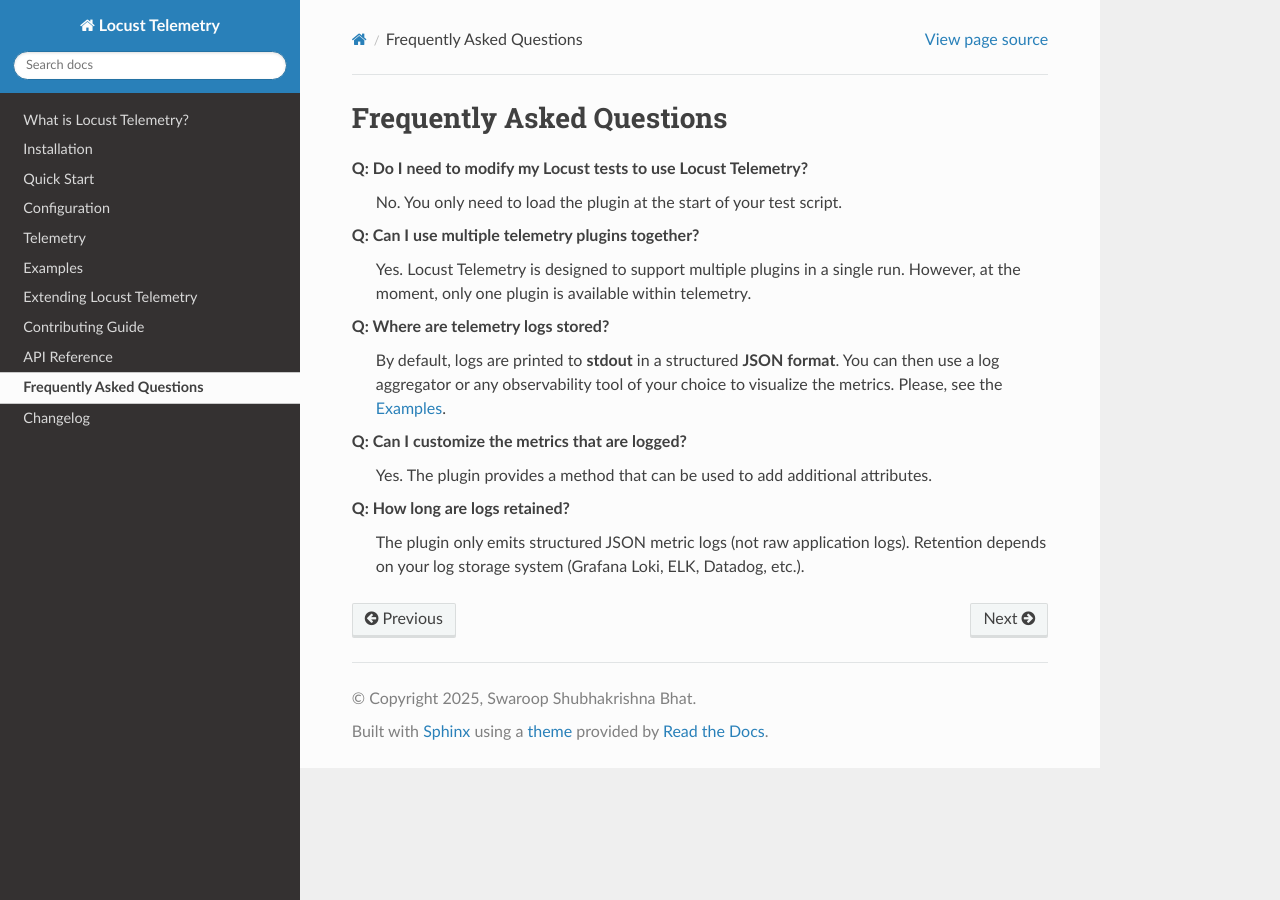
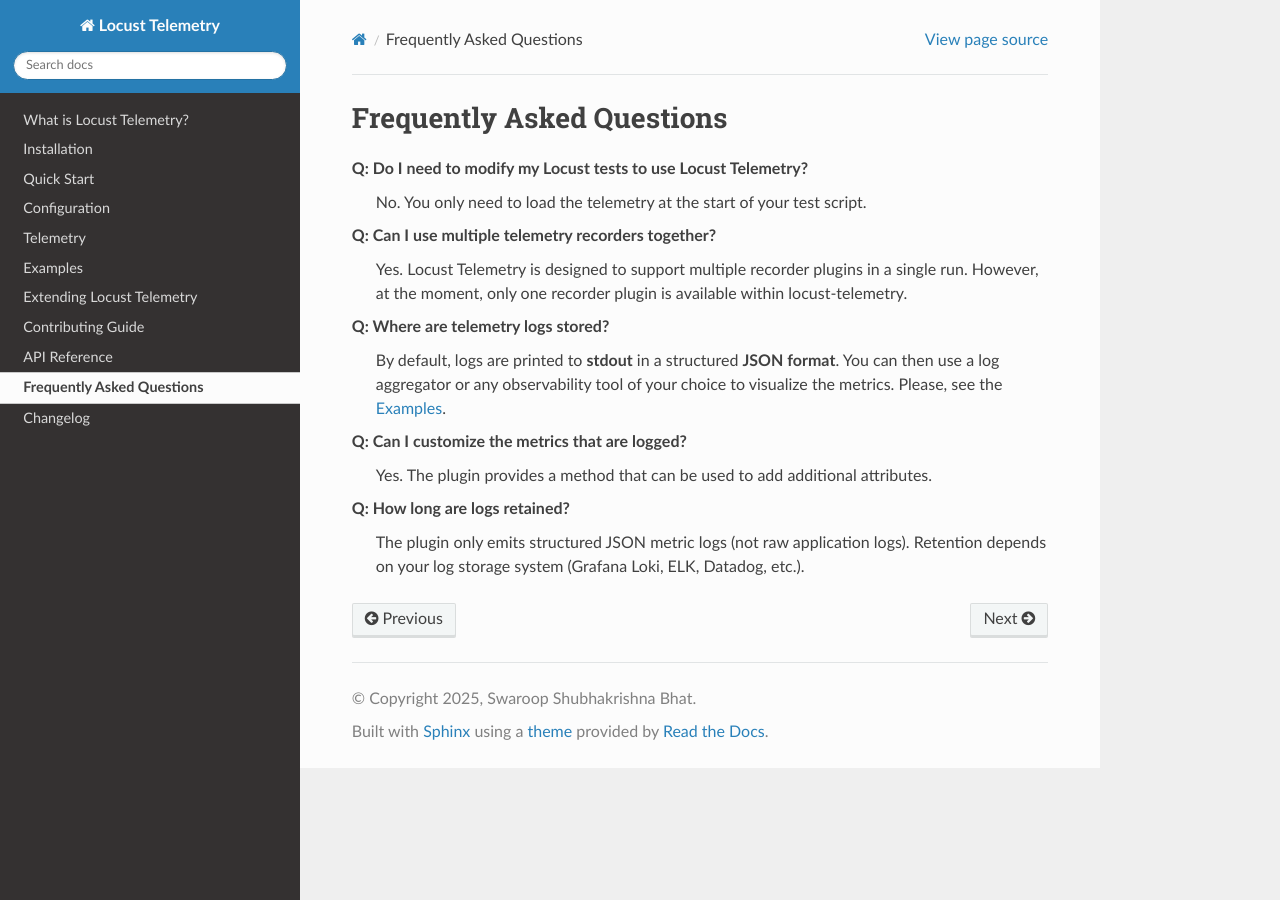
Before and after one commit to platform-crew/locust-telemetry, a Sphinx documentation site: the page built from docs/faq.rst, in a window 1280 px wide. Built offline with Sphinx 7.4.7 and the Read the Docs theme 3.1.0, drawn with Linux system fonts in a browser that asks for light colours.

Commit message:
[Documentation] Update docs (#22)

```diff
--- a/docs/faq.rst
+++ b/docs/faq.rst
@@ -2,11 +2,11 @@
 ================================
 
 **Q: Do I need to modify my Locust tests to use Locust Telemetry?**
-    No. You only need to load the plugin at the start of your test script.
+    No. You only need to load the telemetry at the start of your test script.
 
-**Q: Can I use multiple telemetry plugins together?**
-    Yes. Locust Telemetry is designed to support multiple plugins in a single run.
-    However, at the moment, only one plugin is available within telemetry.
+**Q: Can I use multiple telemetry recorders together?**
+    Yes. Locust Telemetry is designed to support multiple recorder plugins in a single run.
+    However, at the moment, only one recorder plugin is available within locust-telemetry.
 
 **Q: Where are telemetry logs stored?**
     By default, logs are printed to **stdout** in a structured **JSON format**.
```
Also changed, not shown: README.md (+12 -12 lines).
